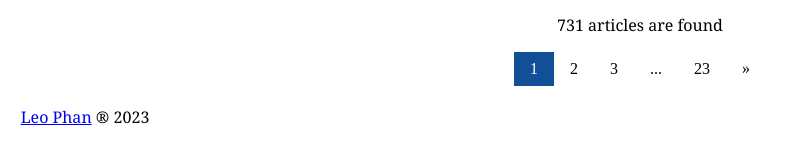
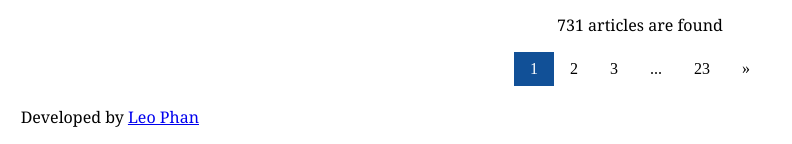
Before and after one commit to qphan-org/tldrCNBC, a Flask app: page / in a window 1280 px wide. Shown: the part 1492-1636 px from the top of the page, without its empty margins (0-792 px from the left). Run offline with Flask 2, Linux system fonts and the light colour scheme; parts of the project's set-up code (start-up, migrations or seed data) failed here and were passed over.

Commit message:
changed page footer

```diff
--- a/templates/about.html
+++ b/templates/about.html
@@ -20,6 +20,6 @@
     <div align=center>
         <a href="/">Go Back</a>
     </div>
-    <p style="padding-left:1%"><a href="https://www.linkedin.com/in/leopha/" target="_blank" rel="noopener noreferrer">Leo Phan</a> ® 2023</p>
+    <p style="padding-left:1%">Developed by <a href="https://www.linkedin.com/in/leopha/" target="_blank" rel="noopener noreferrer">Leo Phan</a></p>
 </body>
 </html>
--- a/templates/base.html
+++ b/templates/base.html
@@ -29,6 +29,6 @@
         </main>
 
     </div>
-    <p style="padding-left:1%"><a href="https://www.linkedin.com/in/leopha/" target="_blank" rel="noopener noreferrer">Leo Phan</a> ® 2023</p>
+    <p style="padding-left:1%">Developed by <a href="https://www.linkedin.com/in/leopha/" target="_blank" rel="noopener noreferrer">Leo Phan</a></p>
 </body>
 </html>
```
